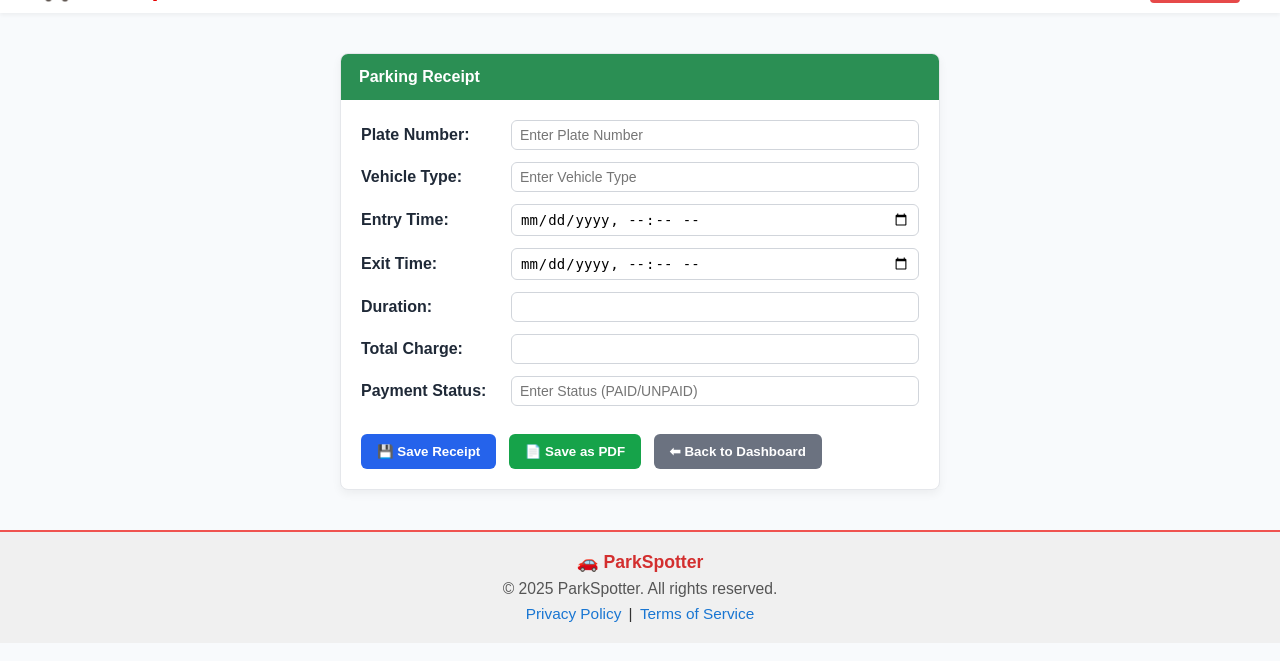
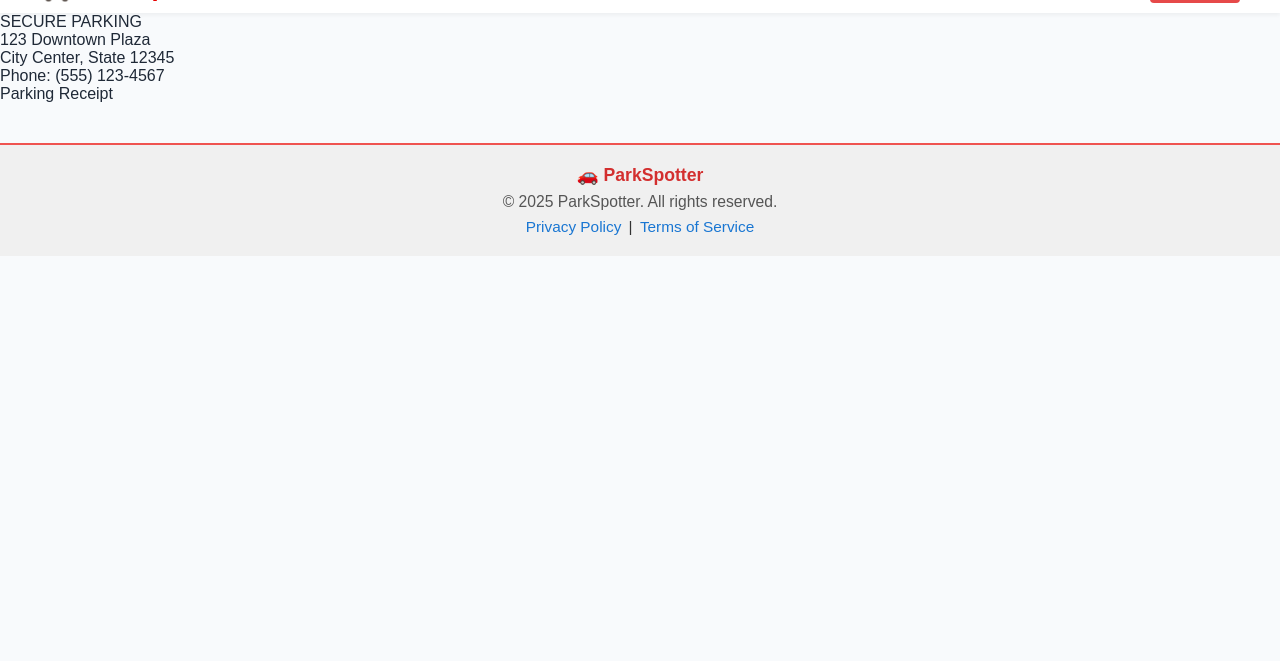
Before and after one commit to yashc2003/ParkSpotter, a Django app: page /recipt/ in a window 1280 px wide. Shown: the part 39-700 px from the top of the page. Run offline with Django 5.2, Linux system fonts and the light colour scheme.

Commit message:
Header created for receipt

```diff
--- a/parkspotter/accounts/views.py
+++ b/parkspotter/accounts/views.py
@@ -28,7 +28,8 @@ def signup_view(request):
             username=email,
             email=email,
             phone_number=phone,
-            first_name=full_name,
+            first_name=first_name,
+            last_name=last_name,
             password=make_password(password)
         )
         messages.success(request, "Registration successful. Please log in.")
--- a/parkspotter/templates/recipt.html
+++ b/parkspotter/templates/recipt.html
@@ -11,26 +11,16 @@
 
 </head>
 <body>
-
-
-
-  <div class="container">
-    <div class="card">
-      <div class="card-header">Parking Receipt</div>
-      <div class="card-body">
-        <div class="row"><div class="key">Plate Number:</div><input id="plate" type="text" placeholder="Enter Plate Number"></div>
-        <div class="row"><div class="key">Vehicle Type:</div><input id="vehicle" type="text" placeholder="Enter Vehicle Type"></div>
-        <div class="row"><div class="key">Entry Time:</div><input id="entry" type="datetime-local"></div>
-        <div class="row"><div class="key">Exit Time:</div><input id="exit" type="datetime-local"></div>
-        <div class="row"><div class="key">Duration:</div><input id="duration" type="text" readonly></div>
-        <div class="row"><div class="key">Total Charge:</div><input id="charge" type="text" readonly></div>
-        <div class="row"><div class="key">Payment Status:</div><input id="status" type="text" placeholder="Enter Status (PAID/UNPAID)"></div>
-
-        <button class="btn" onclick="submitForm()">💾 Save Receipt</button>
-        <button class="btn btn-secondary" onclick="savePDF()">📄 Save as PDF</button>
-        <button class="btn btn-back" onclick="goDashboard()">⬅ Back to Dashboard</button>
-      </div>
-    </div>
+  <div class="receipt">
+     <div class="header">
+            <div class="company-name">SECURE PARKING</div>
+            <div class="company-address">
+                123 Downtown Plaza<br>
+                City Center, State 12345<br>
+                Phone: (555) 123-4567
+            </div>
+            <div class="receipt-title">Parking Receipt</div>
+        </div>
   </div>
   <script src="{% static 'js/receipt.js' %}"></script>
 
```
Also changed, not shown: parkspotter/templates/new_entry.html (+1 -7 lines), parkspotter/db.sqlite3.
